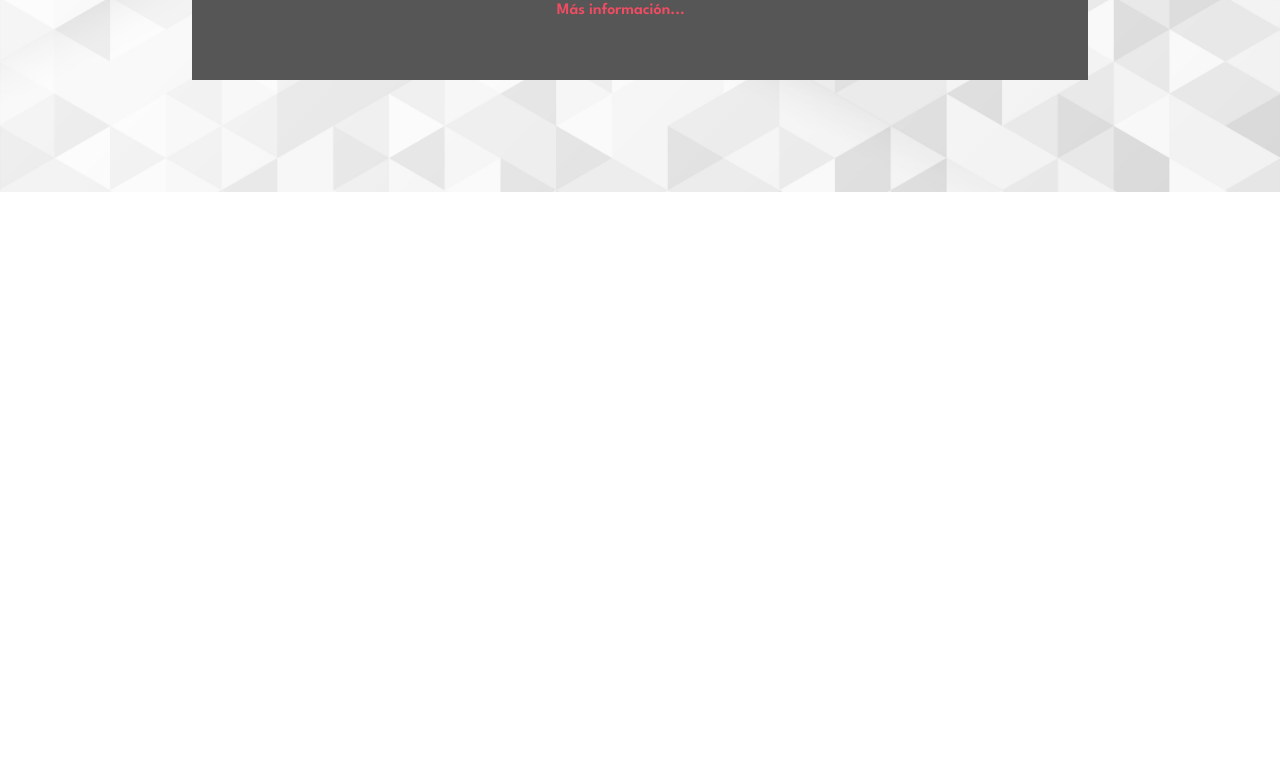
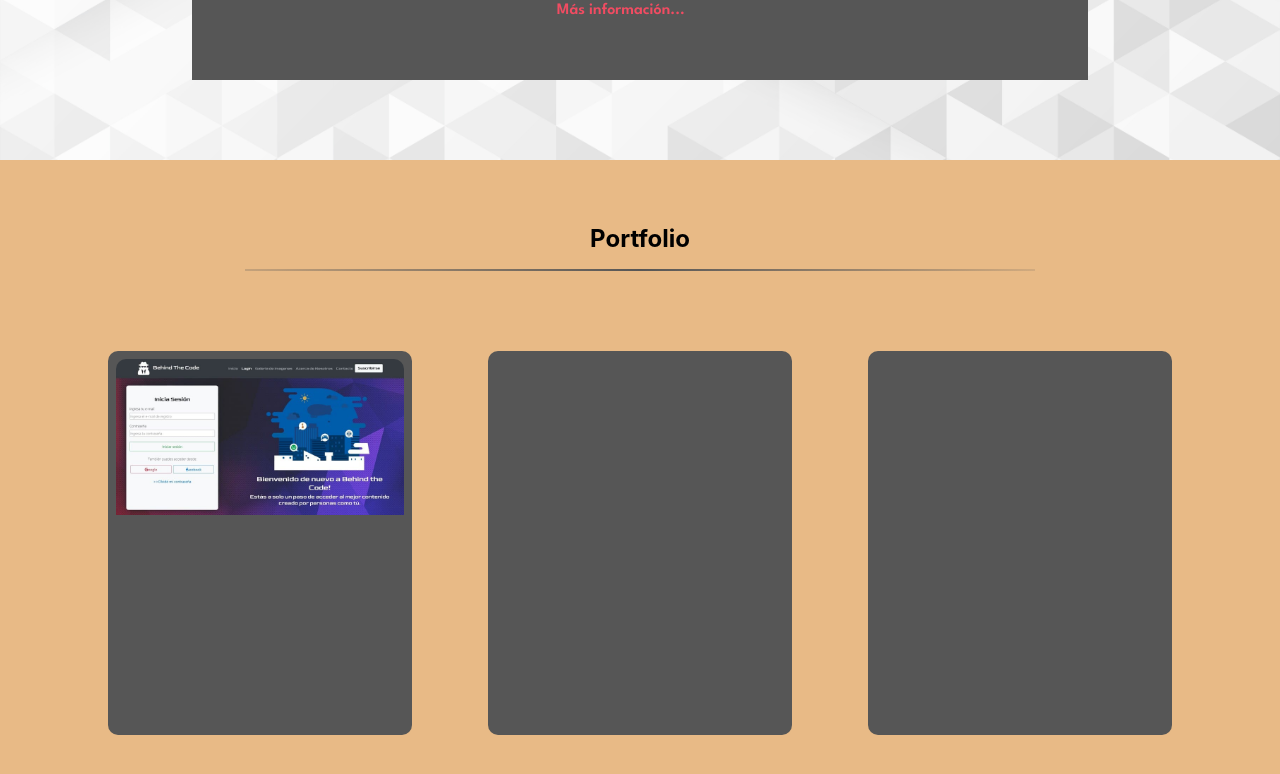
Before and after one commit to emalderete/portfolio_v2, a React (Create React App) app: page / in a window 1280 px wide. Shown: the part 608-1382 px from the top of the page. Before the commit the page ends 800 px from the top, so only its background shows below. Built offline with nearby package versions, Linux system fonts and the light colour scheme; a web font is replaced by a local one.

Commit message:
Creado componente Portfolio.js
Se crea componente para renderizar imágenes e información de los diferentes proyectos trabajados.
• Creado contenedor principal y tarjetas de proyectos.

```diff
--- a/src/App.css
+++ b/src/App.css
@@ -37,6 +37,14 @@ body {
     background-color: #565656;
     border-radius: 0.2rem;
     padding: 0.2rem 0rem;
+}
+
+.separator {
+    background: #565656;
+    background: linear-gradient(90deg, #5656563e 0%, #565656 50%, #56565628 100%);
+    width: 65%;
+    height: 0.1rem;
+    margin-left: 17.5%;
 }
 
 
@@ -189,3 +197,43 @@ body {
     -webkit-box-orient: vertical;
     -webkit-line-clamp: 6;
 }
+
+
+/* ------- Portfolio y proyectos -------*/
+
+.portfolioContainer {
+    width: 100%;
+    background-color: #e8ba86;
+}
+
+.portfolio {
+    padding: 4rem 2rem;
+}
+
+.portfolioTitle h2 {
+    text-align: center;
+    margin-bottom: 1rem;
+}
+
+.projectsContainer {
+    display: flex;
+    justify-content: space-evenly;
+    margin-top: 5rem
+}
+
+.projects {
+    background-color: #565656;
+    width: 19rem;
+    height: 24rem;
+    border-radius: 10px;
+}
+
+.projectMargin {
+    margin: 0.5rem;
+}
+
+.projectsImgMain {
+    width: 100%;
+    border-top-left-radius: 10px;
+    border-top-right-radius: 10px;
+}
--- /dev/null
+++ b/src/Components/Portfolio.js
@@ -0,0 +1,28 @@
+import React from 'react';
+import ImgProject1of2 from '../Img/image/project1-2.jpg';
+
+const Portfolio = () => {
+    return (
+        <section className='portfolioContainer'>
+            <article className='portfolio'>
+                <div className='portfolioTitle'>
+                    <h2>Portfolio</h2>
+                    <div className='separator'></div>
+                </div>
+                <div className='projectsContainer'>
+                    <div className='projects'>
+                        <div className='projectMargin'>
+                            <div className='projectsImgMainContainer'>
+                                <img className='projectsImgMain' src={ImgProject1of2} alt=''></img>
+                            </div>
+                        </div>
+                    </div>
+                    <div className="projects"></div>
+                    <div className="projects"></div>
+                </div>
+            </article>
+        </section>
+    );
+};
+
+export default Portfolio;
--- a/src/Pages/Home.js
+++ b/src/Pages/Home.js
@@ -2,6 +2,7 @@ import React from 'react';
 import Navbar from '../Components/Navbar';
 import Header from '../Components/Header';
 import MiniAbout from '../Components/MiniAbout';
+import Portfolio from '../Components/Portfolio';
 import '../App.css';
 
 const Home = () => {
@@ -10,6 +11,7 @@ const Home = () => {
             <Header></Header>
             <Navbar></Navbar>
             <MiniAbout></MiniAbout>
+            <Portfolio></Portfolio>
         </section>
     );
 };
```
